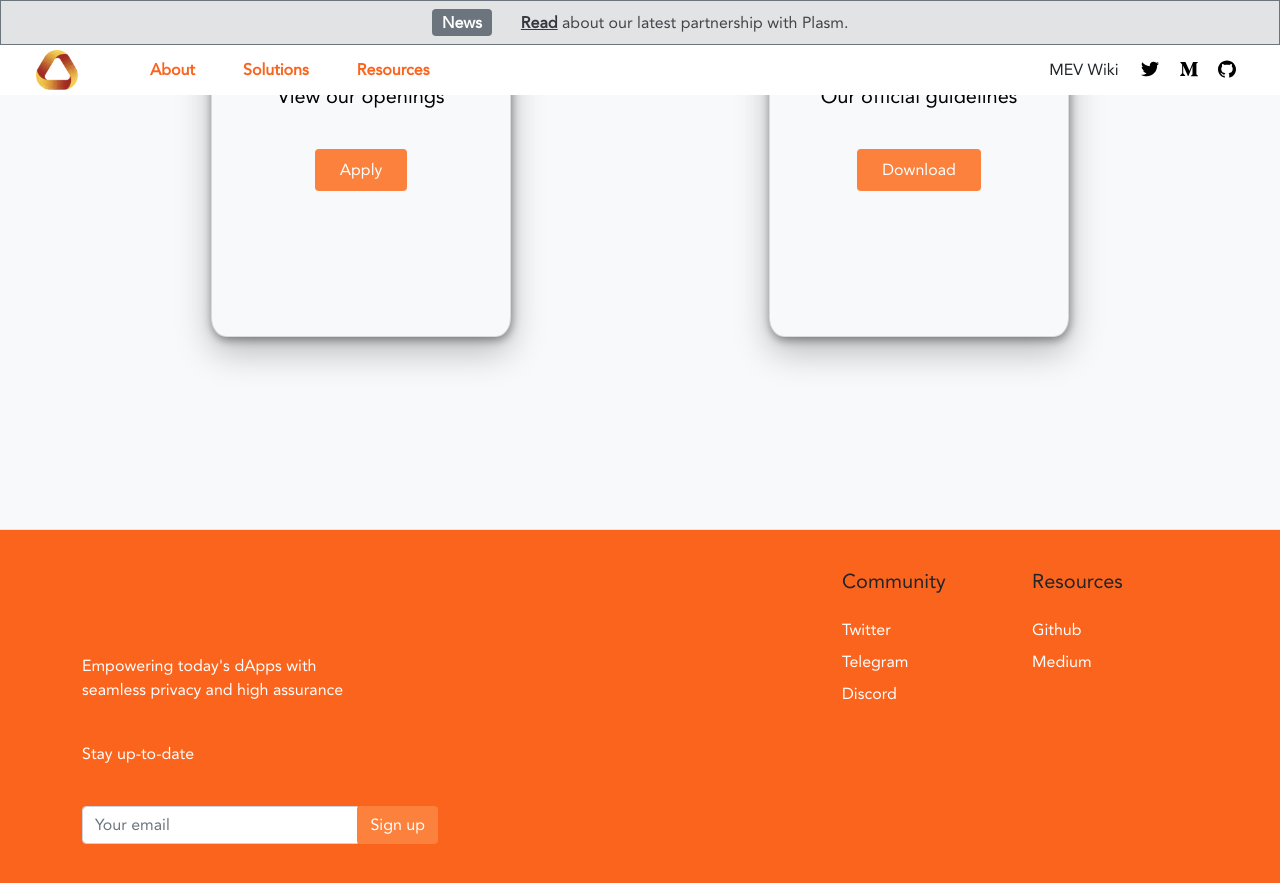
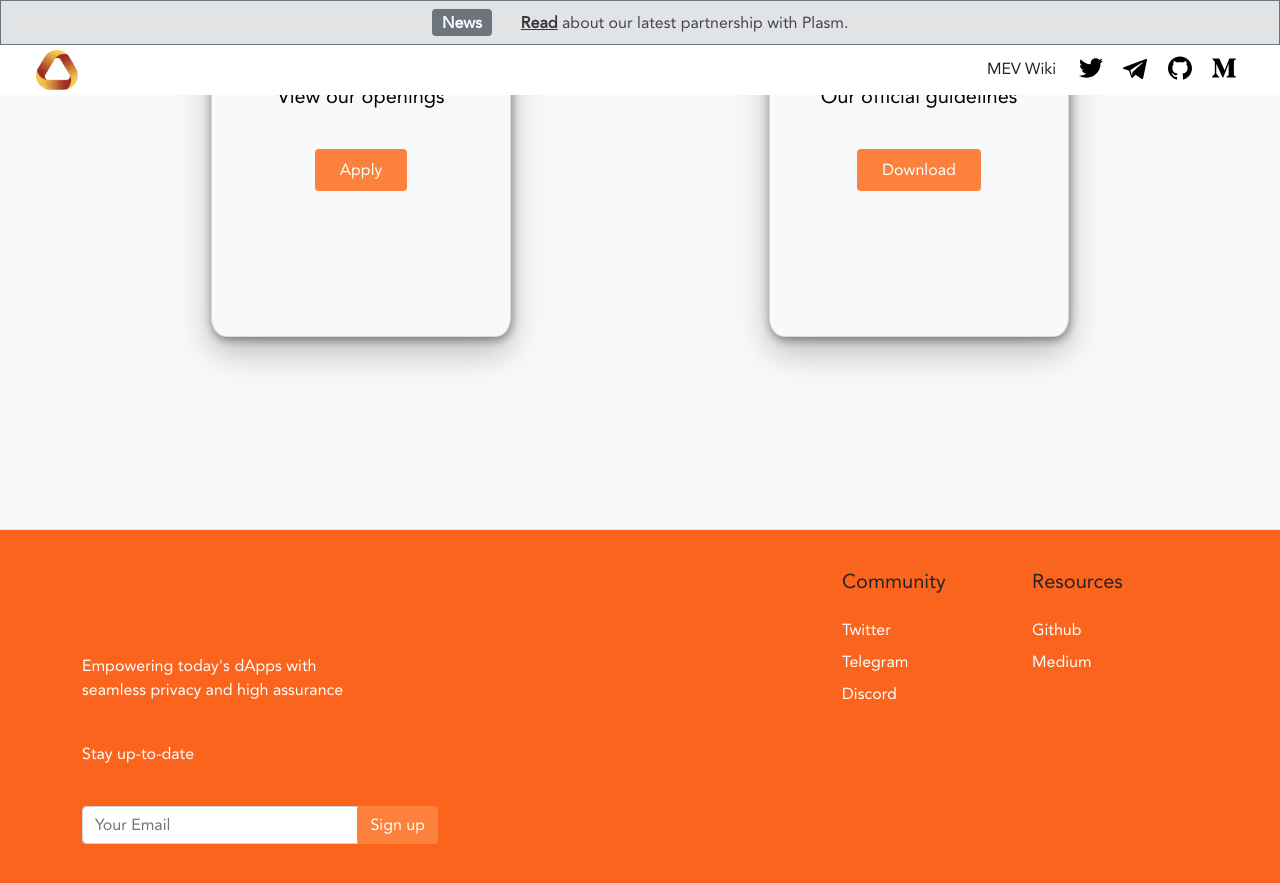
Before and after one commit to etacticsgroup/etactics-ata, a Jekyll site: the page built from resources.md, in a window 1280 px wide and 900 px high, scrolled down 2312 px. Shown: the top 883 px of the window. Built offline with Jekyll 4.4.1, drawn with Linux system fonts in a browser that asks for light colours; nearby versions of some CDN libraries.

Commit message:
homepage edit

```diff
--- a/_includes/footer.html
+++ b/_includes/footer.html
@@ -5,14 +5,16 @@
                 <img src="assets/img/ata-logo.png" alt="" height="60" class="d-inline-block align-text-top">
                 <p class="text-white pt-4">Empowering today's dApps with <br>seamless privacy and high assurance</p>
                 <p class="text-white py-4">Stay up-to-date</p>
-                <form>
-                  <div class="input-group mb-3 mobile-text-center">
-                    <input type="text" class="form-control" placeholder="Your email">
-                    <div class="input-group-append">
-                      <button class="btn text-white rounded orange-cta-btn ata-secondary"type="button">Sign up</button>
-                    </div>
-                  </div>
-                </form>
+                <div id="mc_embed_signup">
+<form action="https://network.us2.list-manage.com/subscribe/post?u=ffeae60ea2fcc1c9fe0f8ce40&amp;id=be6574ca05" method="post" id="mc-embedded-subscribe-form" name="mc-embedded-subscribe-form" class="validate" target="_blank" novalidate>
+    <div class="input-group mb-3 mobile-text-center"id="mc_embed_signup_scroll">
+  <input type="email" value="" name="EMAIL" class="form-control" id="mce-EMAIL" placeholder="Your Email" required>
+    <!-- real people should not fill this in and expect good things - do not remove this or risk form bot signups-->
+    <div style="position: absolute; left: -5000px;" aria-hidden="true" class="input-group-append"><input type="text" name="b_ffeae60ea2fcc1c9fe0f8ce40_be6574ca05" tabindex="-1" value=""></div>
+    <div class="clear"><input type="submit" value="Sign up" name="subscribe" id="mc-embedded-subscribe" class="btn text-white rounded orange-cta-btn ata-secondary"></div>
+    </div>
+</form>
+</div>
               </div>
               <div class="col-md-8 col-lg-8 col-sm-12">
                 <div class="row mobile-text-center">
--- a/_includes/navbar.html
+++ b/_includes/navbar.html
@@ -14,10 +14,10 @@
         </button>
         <div class="collapse navbar-collapse" id="navbarSupportedContent">
           <ul class="navbar-nav me-auto mb-2 mb-lg-0 mx-4">
-    <li class="nav-item">
-              <a class="nav-link hover-ata text-bold text-ata rounded mx-3" href="{{site.url}}{% link about.md %}"style="color:#fb641d;">
+    <!-- <li class="nav-item"> -->
+<!--               <a class="nav-link hover-ata text-bold text-ata rounded mx-3" href="{{site.url}}{% link about.md %}"style="color:#fb641d;">
                 About
-              </a>
+              </a> -->
 <!--               <a class="nav-link hover-ata text-bold text-ata rounded mx-3" href="{{site.url}}{% link about.md %}" id="navbarDropdown" role="button" data-bs-toggle="dropdown" aria-expanded="false"style="color:#fb641d;">
                 About
               </a> -->
@@ -26,8 +26,8 @@
                 <li><a class="dropdown-item" href="#">Roadmap</a></li>
                 <li><a class="dropdown-item" href="#">Team</a></li>
               </ul> -->
-            </li>
-            <li class="nav-item dropdown">
+            <!-- </li> -->
+<!--             <li class="nav-item dropdown">
               <a class="nav-link hover-ata text-bold text-ata rounded mx-3" href="#" id="navbarDropdown" role="button" data-bs-toggle="dropdown" aria-expanded="false"style="color:#fb641d;">
                 Solutions
               </a>
@@ -40,7 +40,7 @@
               <a class="nav-link hover-ata text-bold text-ata rounded mx-3" href="{{site.url}}{% link resources.md %}"style="color:#fb641d;">
                 Resources
               </a>
-           </li>
+           </li> -->
             <!-- <li class="nav-item dropdown">
               <a class="nav-link hover-ata text-bold text-ata rounded mx-3" href="#" id="navbarDropdown" role="button" data-bs-toggle="dropdown" aria-expanded="false"style="color:#fb641d;">
                 Resources
@@ -57,16 +57,21 @@
             <a class="text-dark hover-black text-decoration-none" href="http://mev.wiki" target="_blank"><span class="mr-10px">MEV Wiki</span></a>
             <!-- Twitter SVG -->
             <a class="text-decoration-none" href="https://twitter.com/@automatanetwork" target="_blank">
-                <svg data-v-3e5d8293="" class="mx-2 mb-1" fill="#000" id="share-icon" viewBox="0 0 24 24" width="18" xmlns="http://www.w3.org/2000/svg"><path data-v-3e5d8293="" d="m21.534 7.113c.976-.693 1.797-1.558 2.466-2.554v-.001c-.893.391-1.843.651-2.835.777 1.02-.609 1.799-1.566 2.165-2.719-.951.567-2.001.967-3.12 1.191-.903-.962-2.19-1.557-3.594-1.557-2.724 0-4.917 2.211-4.917 4.921 0 .39.033.765.114 1.122-4.09-.2-7.71-2.16-10.142-5.147-.424.737-.674 1.58-.674 2.487 0 1.704.877 3.214 2.186 4.089-.791-.015-1.566-.245-2.223-.606v.054c0 2.391 1.705 4.377 3.942 4.835-.401.11-.837.162-1.29.162-.315 0-.633-.018-.931-.084.637 1.948 2.447 3.381 4.597 3.428-1.674 1.309-3.8 2.098-6.101 2.098-.403 0-.79-.018-1.177-.067 2.18 1.405 4.762 2.208 7.548 2.208 8.683 0 14.342-7.244 13.986-14.637z"></path><path data-v-3e5d8293="" d=""></path><path data-v-3e5d8293="" d=""></path></svg>
+                <svg data-v-3e5d8293="" class="mx-2 mb-1" fill="#000" id="share-icon" viewBox="0 0 24 24" width="24" xmlns="http://www.w3.org/2000/svg"><path data-v-3e5d8293="" d="m21.534 7.113c.976-.693 1.797-1.558 2.466-2.554v-.001c-.893.391-1.843.651-2.835.777 1.02-.609 1.799-1.566 2.165-2.719-.951.567-2.001.967-3.12 1.191-.903-.962-2.19-1.557-3.594-1.557-2.724 0-4.917 2.211-4.917 4.921 0 .39.033.765.114 1.122-4.09-.2-7.71-2.16-10.142-5.147-.424.737-.674 1.58-.674 2.487 0 1.704.877 3.214 2.186 4.089-.791-.015-1.566-.245-2.223-.606v.054c0 2.391 1.705 4.377 3.942 4.835-.401.11-.837.162-1.29.162-.315 0-.633-.018-.931-.084.637 1.948 2.447 3.381 4.597 3.428-1.674 1.309-3.8 2.098-6.101 2.098-.403 0-.79-.018-1.177-.067 2.18 1.405 4.762 2.208 7.548 2.208 8.683 0 14.342-7.244 13.986-14.637z"></path><path data-v-3e5d8293="" d=""></path><path data-v-3e5d8293="" d=""></path></svg>
             </a>
+            <a class="text-decoration-none" href="https://t.me/ata_network" target="_blank">
+<?xml version="1.0" encoding="UTF-8" standalone="no"?><!DOCTYPE svg PUBLIC "-//W3C//DTD SVG 1.1//EN" "http://www.w3.org/Graphics/SVG/1.1/DTD/svg11.dtd"><svg width="24px" class="mx-2 mb-1" height="24px" version="1.1" xmlns="http://www.w3.org/2000/svg" xmlns:xlink="http://www.w3.org/1999/xlink" xml:space="preserve" xmlns:serif="http://www.serif.com/" style="fill-rule:evenodd;clip-rule:evenodd;stroke-linejoin:round;stroke-miterlimit:1.41421;"><path id="telegram-1" d="M18.384,22.779c0.322,0.228 0.737,0.285 1.107,0.145c0.37,-0.141 0.642,-0.457 0.724,-0.84c0.869,-4.084 2.977,-14.421 3.768,-18.136c0.06,-0.28 -0.04,-0.571 -0.26,-0.758c-0.22,-0.187 -0.525,-0.241 -0.797,-0.14c-4.193,1.552 -17.106,6.397 -22.384,8.35c-0.335,0.124 -0.553,0.446 -0.542,0.799c0.012,0.354 0.25,0.661 0.593,0.764c2.367,0.708 5.474,1.693 5.474,1.693c0,0 1.452,4.385 2.209,6.615c0.095,0.28 0.314,0.5 0.603,0.576c0.288,0.075 0.596,-0.004 0.811,-0.207c1.216,-1.148 3.096,-2.923 3.096,-2.923c0,0 3.572,2.619 5.598,4.062Zm-11.01,-8.677l1.679,5.538l0.373,-3.507c0,0 6.487,-5.851 10.185,-9.186c0.108,-0.098 0.123,-0.262 0.033,-0.377c-0.089,-0.115 -0.253,-0.142 -0.376,-0.064c-4.286,2.737 -11.894,7.596 -11.894,7.596Z"/></svg>
+</a>
+              <!-- Github SVG -->
+              <a class="text-decoration-none" href="https://github.com/automata-network" target="_blank">
+                <svg data-v-3e5d8293="" class="mx-2 mb-1" fill="#000" id="share-icon" viewBox="0 0 24 24" width="24" xmlns="http://www.w3.org/2000/svg"><path data-v-3e5d8293="" d="m12 .5c-6.63 0-12 5.28-12 11.792 0 5.211 3.438 9.63 8.205 11.188.6.111.82-.254.82-.567 0-.28-.01-1.022-.015-2.005-3.338.711-4.042-1.582-4.042-1.582-.546-1.361-1.335-1.725-1.335-1.725-1.087-.731.084-.716.084-.716 1.205.082 1.838 1.215 1.838 1.215 1.07 1.803 2.809 1.282 3.495.981.108-.763.417-1.282.76-1.577-2.665-.295-5.466-1.309-5.466-5.827 0-1.287.465-2.339 1.235-3.164-.135-.298-.54-1.497.105-3.121 0 0 1.005-.316 3.3 1.209.96-.262 1.98-.392 3-.398 1.02.006 2.04.136 3 .398 2.28-1.525 3.285-1.209 3.285-1.209.645 1.624.24 2.823.12 3.121.765.825 1.23 1.877 1.23 3.164 0 4.53-2.805 5.527-5.475 5.817.42.354.81 1.077.81 2.182 0 1.578-.015 2.846-.015 3.229 0 .309.21.678.825.56 4.801-1.548 8.236-5.97 8.236-11.173 0-6.512-5.373-11.792-12-11.792z"></path><path data-v-3e5d8293="" d=""></path><path data-v-3e5d8293="" d=""></path></svg>
+              </a>
             <!-- Medium SVG -->
                 <a class="text-decoration-none" href="https://medium.com/atanetwork" target="_blank">
-                <svg data-v-3e5d8293="" class="mx-2 mb-1" fill="#000" id="share-icon" viewBox="0 0 24 24" width="18" xmlns="http://www.w3.org/2000/svg"><path data-v-3e5d8293="" d="m22.085 4.733 1.915-1.832v-.401h-6.634l-4.728 11.768-5.379-11.768h-6.956v.401l2.237 2.693c.218.199.332.49.303.783v10.583c.069.381-.055.773-.323 1.05l-2.52 3.054v.396h7.145v-.401l-2.52-3.049c-.273-.278-.402-.663-.347-1.05v-9.154l6.272 13.659h.729l5.393-13.659v10.881c0 .287 0 .346-.188.534l-1.94 1.877v.402h9.412v-.401l-1.87-1.831c-.164-.124-.249-.332-.214-.534v-13.467c-.035-.203.049-.411.213-.534z"></path><path data-v-3e5d8293="" d=""></path><path data-v-3e5d8293="" d=""></path></svg>
+                <svg data-v-3e5d8293="" class="mx-2 mb-1" fill="#000" id="share-icon" viewBox="0 0 24 24" width="24" xmlns="http://www.w3.org/2000/svg"><path data-v-3e5d8293="" d="m22.085 4.733 1.915-1.832v-.401h-6.634l-4.728 11.768-5.379-11.768h-6.956v.401l2.237 2.693c.218.199.332.49.303.783v10.583c.069.381-.055.773-.323 1.05l-2.52 3.054v.396h7.145v-.401l-2.52-3.049c-.273-.278-.402-.663-.347-1.05v-9.154l6.272 13.659h.729l5.393-13.659v10.881c0 .287 0 .346-.188.534l-1.94 1.877v.402h9.412v-.401l-1.87-1.831c-.164-.124-.249-.332-.214-.534v-13.467c-.035-.203.049-.411.213-.534z"></path><path data-v-3e5d8293="" d=""></path><path data-v-3e5d8293="" d=""></path></svg>
               </a>
-              <!-- Github SVG -->
-              <a class="text-decoration-none" href="https://github.com/automata-network" target="_blank">
-                <svg data-v-3e5d8293="" class="mx-2 mb-1" fill="#000" id="share-icon" viewBox="0 0 24 24" width="18" xmlns="http://www.w3.org/2000/svg"><path data-v-3e5d8293="" d="m12 .5c-6.63 0-12 5.28-12 11.792 0 5.211 3.438 9.63 8.205 11.188.6.111.82-.254.82-.567 0-.28-.01-1.022-.015-2.005-3.338.711-4.042-1.582-4.042-1.582-.546-1.361-1.335-1.725-1.335-1.725-1.087-.731.084-.716.084-.716 1.205.082 1.838 1.215 1.838 1.215 1.07 1.803 2.809 1.282 3.495.981.108-.763.417-1.282.76-1.577-2.665-.295-5.466-1.309-5.466-5.827 0-1.287.465-2.339 1.235-3.164-.135-.298-.54-1.497.105-3.121 0 0 1.005-.316 3.3 1.209.96-.262 1.98-.392 3-.398 1.02.006 2.04.136 3 .398 2.28-1.525 3.285-1.209 3.285-1.209.645 1.624.24 2.823.12 3.121.765.825 1.23 1.877 1.23 3.164 0 4.53-2.805 5.527-5.475 5.817.42.354.81 1.077.81 2.182 0 1.578-.015 2.846-.015 3.229 0 .309.21.678.825.56 4.801-1.548 8.236-5.97 8.236-11.173 0-6.512-5.373-11.792-12-11.792z"></path><path data-v-3e5d8293="" d=""></path><path data-v-3e5d8293="" d=""></path></svg>
-              </a>
+
+
           </span>
         </div>
       </div>
```
Also changed, not shown: 5 other files.
